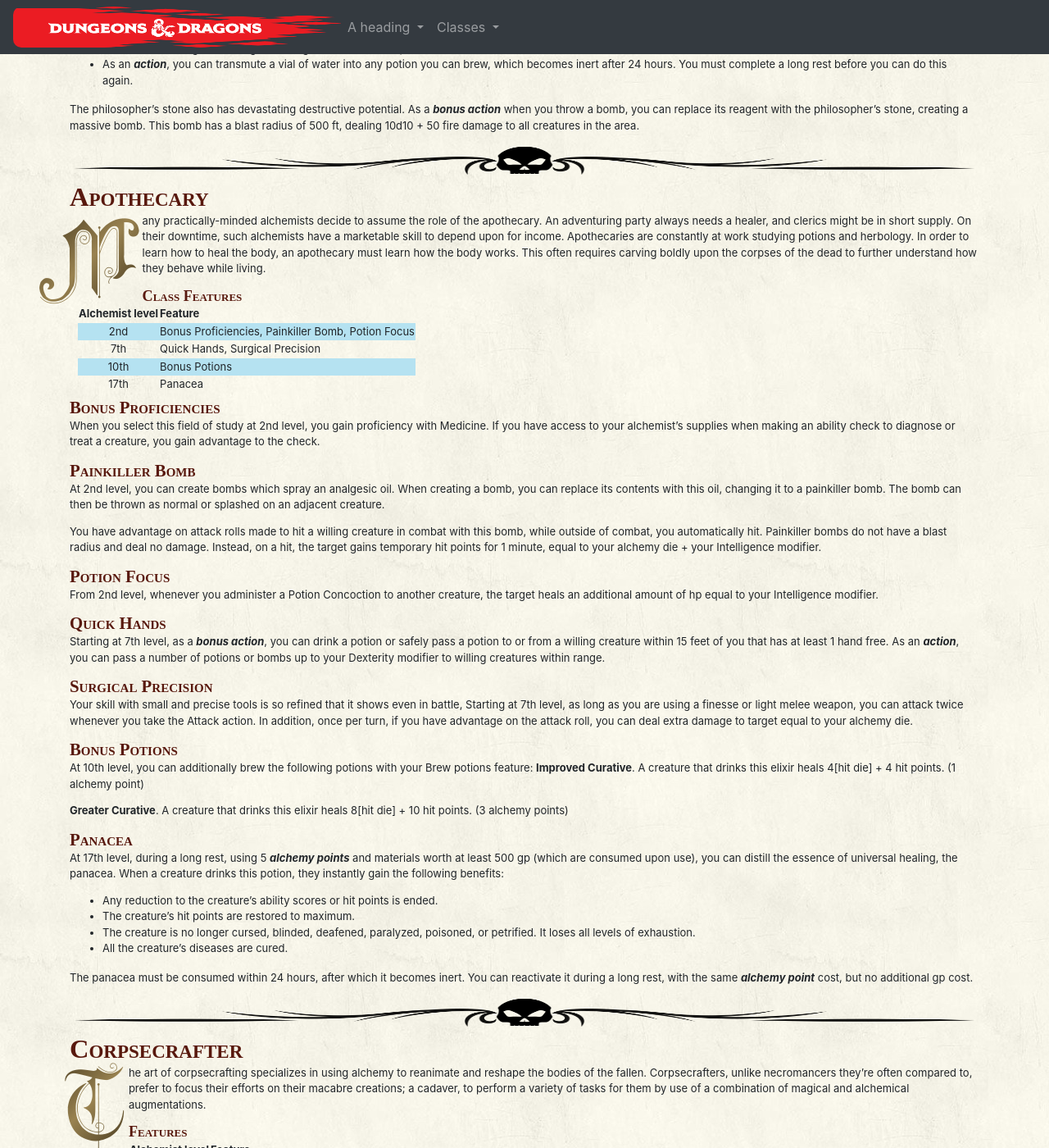
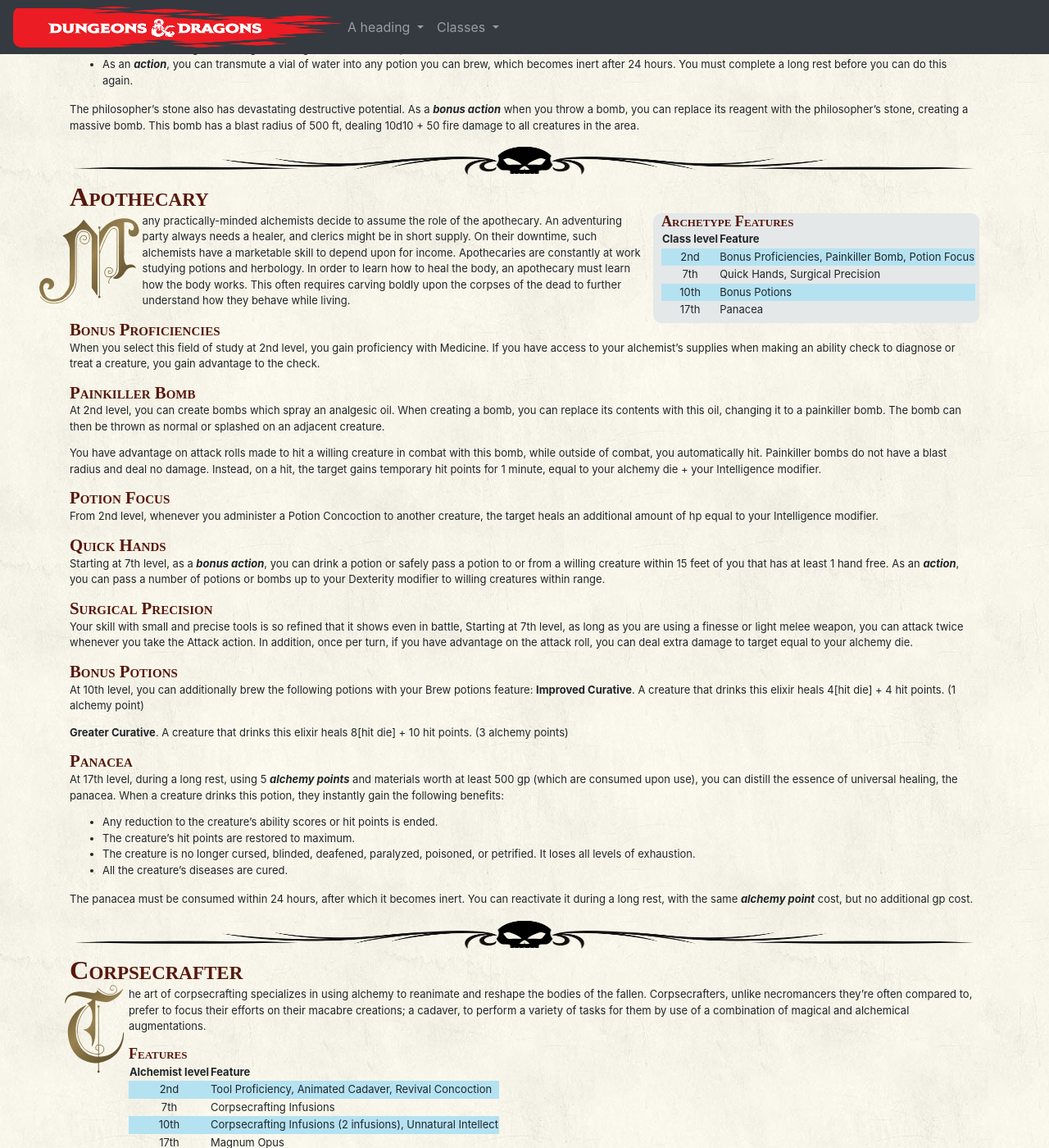
Before and after one commit to kvarak/dnd, a Jekyll site: the page test2.html, which Jekyll copies as it is, in a window 1280 px wide and 1400 px high, scrolled down 3157 px. Shown: the whole window at 82% size. Built offline with Jekyll 4.4.1, drawn with Linux system fonts in a browser that asks for light colours; nearby versions of some CDN libraries; some web fonts are replaced; Markdown is read by kramdown in place of the engine named in the settings.

Commit message:
archetyp features table css

```diff
--- a/assets/css/style.css
+++ b/assets/css/style.css
@@ -70,6 +70,23 @@
   color:rgba(0,0,0,0)
 }
 
+.featuresTable+p::first-letter {
+  float:left;
+  font-family:SolberaImitationRemake;
+  line-height:1em;
+  font-size:3.5cm;
+  padding-left:40px;
+  margin-left:-40px;
+  margin-top:-0.3cm;
+  padding-bottom:2px;
+  margin-bottom:-20px;
+  background-image:linear-gradient(-45deg, #322814, #998250, #322814);
+  background-clip:text;
+  -webkit-background-clip:text;
+  color:rgba(0,0,0,0)
+}
+
+
 table {
   margin-left: 10px;
   margin-bottom: 5px;
@@ -77,6 +94,18 @@
   background-repeat: no-repeat;
   background-size: 100% 100%; */
   padding: 20px;
+}
+
+details {
+  margin-top: 1px;
+  margin-left: 20px;
+  margin-right: 20px;
+  margin-bottom: 1px;
+  padding: 4px;
+  border-style: double;
+  border-width: 1px;
+  border-color: rgba(90, 88, 88, 0.5);
+  border-radius: 5px;
 }
 
 summary {
@@ -92,9 +121,6 @@
   padding: 1px 10px;
 }
 
-
-/* ------------------------------------------------------------------------------------------------ */
-/* bullet list into columns depending on screen size */
 
 /* ------------------------------------------------------------------------------------------------ */
 /* bullet list into columns depending on screen size */
@@ -147,18 +173,6 @@
 }
 
 /* ------------------------------------------------------------------------------------------------ */
-
-details {
-  margin-top: 1px;
-  margin-left: 20px;
-  margin-right: 20px;
-  margin-bottom: 1px;
-  padding: 4px;
-  border-style: double;
-  border-width: 1px;
-  border-color: rgba(90, 88, 88, 0.5);
-  border-radius: 5px;
-}
 
 .container-main {
   margin-top: 80px;
@@ -245,6 +259,28 @@
 .halfClassTable {
   float:right;
 }
+
+/* ------------------------------------------------------------------------------------------------ */
+/* Archetype features tables */
+
+.featuresTable {
+  background-color: #E5E8E8;
+  border-radius: 10px;;
+  margin-left: 10px;
+  margin-bottom: 0px;
+  margin-right: 0px;
+  margin-top: 0px;
+  float:right;
+}
+
+.featuresTable table {
+ margin-right: 5px;
+}
+
+.featuresTable h4 {
+  padding-left: 10px;
+}
+
 
 /* ------------------------------------------------------------------------------------------------ */
 
--- a/test2.html
+++ b/test2.html
@@ -429,14 +429,13 @@
 
   <h1><a class="internal-link" name="apothecary">Apothecary</a></h1>
 
-  <p>Many practically-minded alchemists decide to assume the role of the apothecary. An adventuring party always needs a healer, and clerics might be in short supply. On their downtime, such alchemists have a marketable skill to depend upon for income. Apothecaries are constantly at work studying potions and herbology. In order to learn how to heal the body, an apothecary must learn how the body works. This often requires carving boldly upon the corpses of the dead to further understand how they behave while living.</p>
-
-  <h4 id="class-features-1">Class Features</h4>
+  <div class="featuresTable">
+  <h4 id="class-features-1">Archetype Features</h4>
 
   <table>
     <thead>
       <tr>
-        <th style="text-align: center">Alchemist level</th>
+        <th style="text-align: center">Class level</th>
         <th style="text-align: left">Feature</th>
       </tr>
     </thead>
```
Also changed, not shown: other parts of test2.html (+3 -0 lines), docs/_Classes/alchemist.md (+7 -1 lines).
